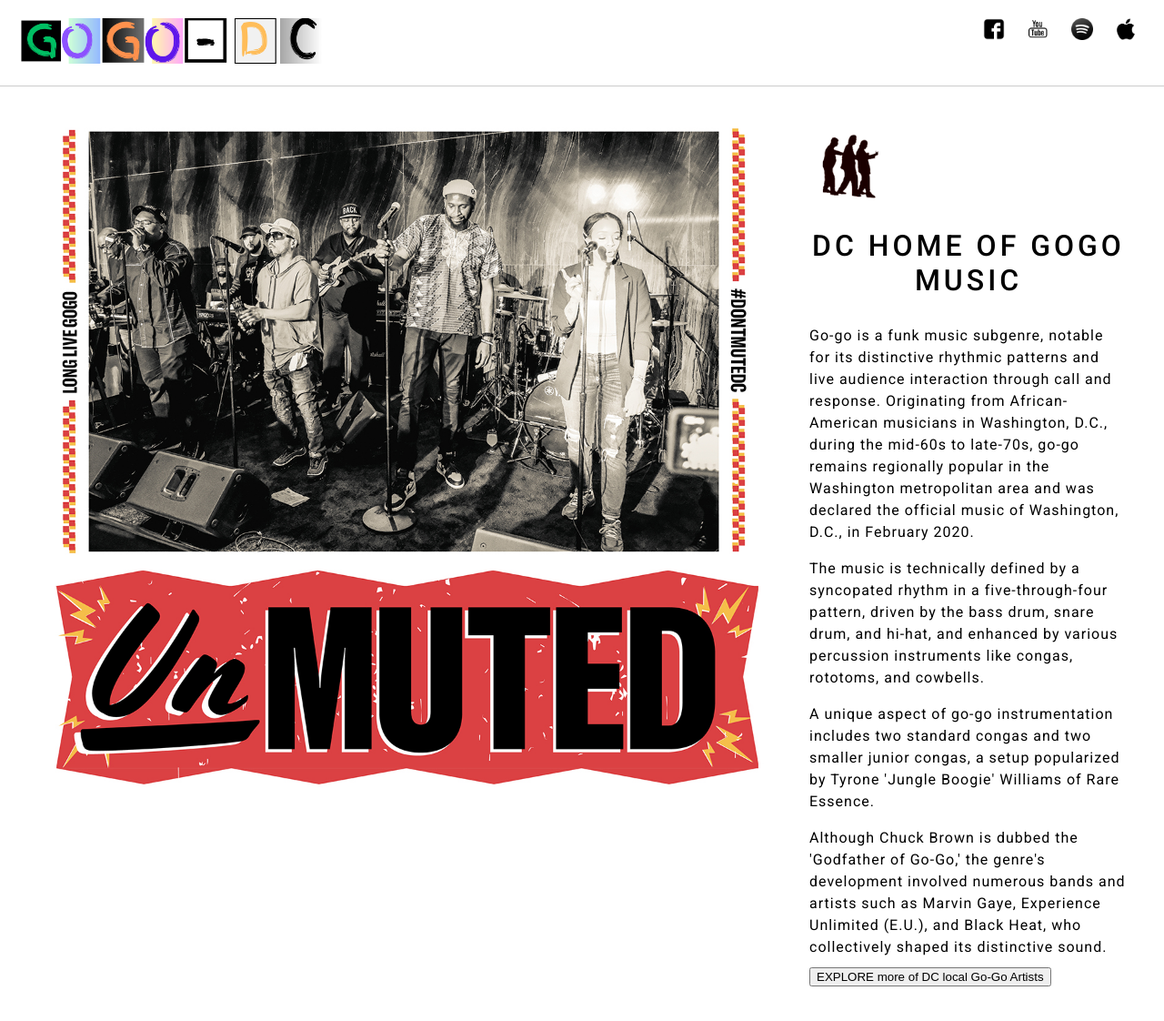
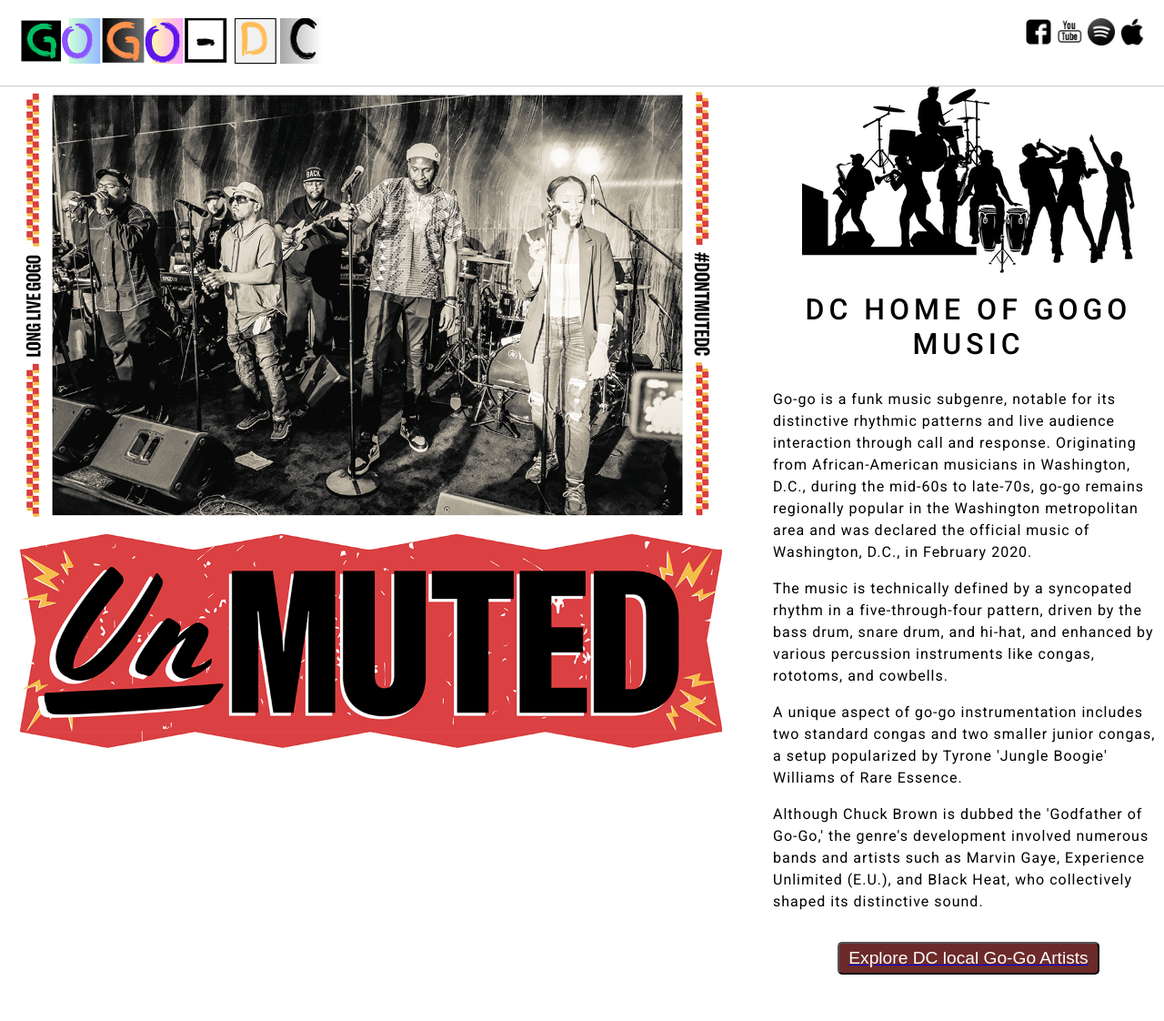
Before and after one commit to graceCanCod3/DMV-United, a website: page Client/gogo.html in a window 1280 px wide. Shown: the whole page at 91% size. After the commit the page ends 1071 px from the top, so only its background shows below. Drawn offline with nearby package versions, Linux system fonts and the light colour scheme.

Commit message:
updating readme file

```diff
--- a/Client/gogo.html
+++ b/Client/gogo.html
@@ -27,17 +27,17 @@
     </header>
     <main>
         <div class="content">
-            <div class="album-art">
+            <div class="band-art">
                 <img src="gogo_scene.png" alt="DC go-go music scene">
             </div>
             <div class="info">
-                <img src="dance.png" alt="dancing figure">
+                <img src="gogoBand.png" alt="gogo band figure">
                 <h1>DC HOME OF GOGO MUSIC</h1>
                 <P>Go-go is a funk music subgenre, notable for its distinctive rhythmic patterns and live audience interaction through call and response. Originating from African-American musicians in Washington, D.C., during the mid-60s to late-70s, go-go remains regionally popular in the Washington metropolitan area and was declared the official music of Washington, D.C., in February 2020.</P>
                 <p>The music is technically defined by a syncopated rhythm in a five-through-four pattern, driven by the bass drum, snare drum, and hi-hat, and enhanced by various percussion instruments like congas, rototoms, and cowbells.</p>
                 <p>A unique aspect of go-go instrumentation includes two standard congas and two smaller junior congas, a setup popularized by Tyrone 'Jungle Boogie' Williams of Rare Essence.</p>
                 <p>Although Chuck Brown is dubbed the 'Godfather of Go-Go,' the genre's development involved numerous bands and artists such as Marvin Gaye, Experience Unlimited (E.U.), and Black Heat, who collectively shaped its distinctive sound.</P>
-               <a href = "artist.html"><button id=“exploreButton”>EXPLORE more of DC local Go-Go Artists</button></a>
+               <a href = "artist.html"><button id=“exploreButton”>Explore DC local Go-Go Artists</button></a>
             </div>
         </div>
     </main>
--- a/Client/music.js
+++ b/Client/music.js
@@ -32,7 +32,7 @@ const displaySongById = async () => {
                     <p>Album: ${song.album}</p>
                     <p>Release Year: ${song.releaseDate}</p>
                     <p>Description: ${song.description}</p>
-                    <a href="${song.url}">link</a>
+                    <a href="${song.url}">Click To Play Track!</a>
                 `;
 
                 songElement.appendChild(songText)
--- a/Client/style.css
+++ b/Client/style.css
@@ -17,13 +17,20 @@ header {
     height: 50px;
 }
 
-.social-icons a {
-    margin: 0 10px;
-}
+/* .social-icons {
+    display: flex;
+    justify-content: space-between;
+    height: 30px;
+    width: 30px;
+    margin: 5px 10px;
+} */
 
 .social-icons img {
-    height: 24px;
-}
+    display:inline;
+    border-spacing: 10px;
+    height: 30px;
+    width: 30px;
+} */
 
 main {
     display: flex;
@@ -42,7 +49,7 @@ main {
     }
 }
 
-.album-art img {
+.band-art img {
     width: 800px;
     height: auto;
     display: flex;
@@ -53,13 +60,18 @@ main {
     max-width: 600px;
     margin-left: 40px;
 }
+.info img {
+    display: block;
+    margin:auto;
+
+}
 
 h1 {
     font-family: "Roboto", sans-serif;
     font-weight: 500;
     font-style: normal;
     font-size: 2em;
-    letter-spacing: 4px;
+    letter-spacing: 5px;
     text-align: center;
     margin-bottom: 30px;
 }
@@ -74,9 +86,11 @@ p {
     line-height: 1.5;
 }
 
-.order-button {
-    display: inline-block;
-    padding: 10px 20px;
+.info button {
+    display: block;
+    margin:auto;
+    margin-top: 32px;
+    padding: 5px 10px;
     background-color: #6c2a2a;
     color: #fff;
     text-decoration: none;
@@ -84,6 +98,6 @@ p {
     border-radius: 5px;
 }
 
-.order-button:hover {
+.info button:hover {
     background-color: #5a2323;
 }
```
Also changed, not shown: Client/gogoBand.png (added), README.md.
